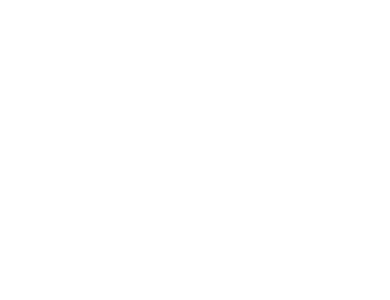
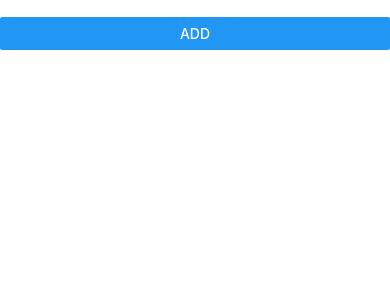
Before and after one commit to BrandyBecker/rn-goalstracker, a React Native app: screen / in a window 390 px wide. Shown: the top 300 px of the page. Built offline with nearby package versions, Linux system fonts and the light colour scheme.

Commit message:
moved my button in the view with my input

```diff
--- a/App.js
+++ b/App.js
@@ -1,5 +1,5 @@
 import React from 'react';
-import { StyleSheet, Text, View } from 'react-native';
+import { StyleSheet, Text, View, TextInput, Button } from 'react-native';
 
 export default function App() {
   return (
@@ -8,10 +8,11 @@ export default function App() {
     {/* Main App View */}
       <View>
        {/* Text Input View */}
-
+        <TextInput/>
+       {/* Button View */}
+       <Button title="Add"/>
       </View>
       <View>
-       {/* Button View */}
 
       </View>
     </View>
```
